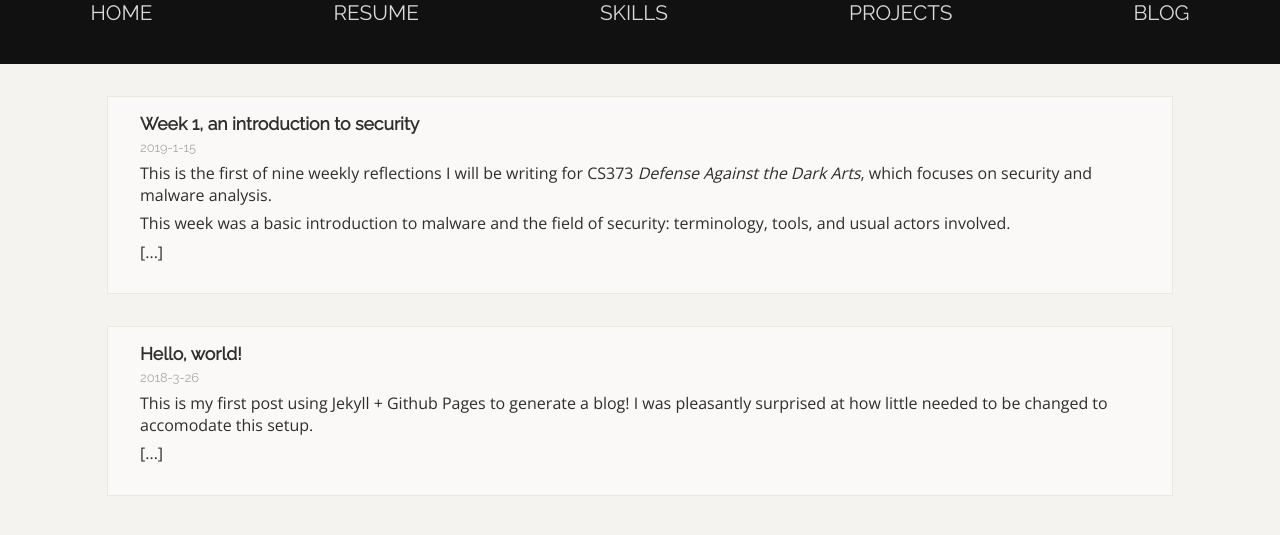
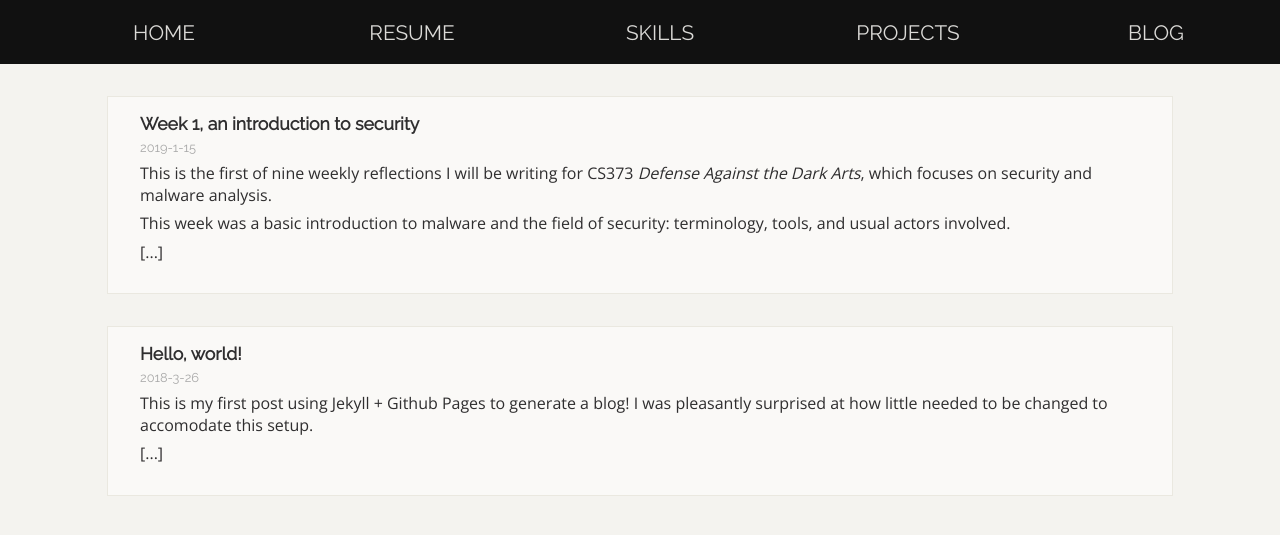
Before and after one commit to jessemckenna/jessemckenna.github.io, a Jekyll site: the page built from blog.md, in a window 1280 px wide. Shown: the top 535 px of the page. Built offline with Jekyll 4.4.1, drawn with Linux system fonts in a browser that asks for light colours.

Commit message:
Fix nav-bar vertical spacing to match updated UL CSS

```diff
--- a/_layouts/default.html
+++ b/_layouts/default.html
@@ -9,7 +9,7 @@
 </head>
 <body>
 <div id="nav-bar">
-	<ul id="nav-list">
+	<ul>
 		<li><a class="nav-link" href="/index.html">HOME</a></li>
 		<li><a class="nav-link" href="/resume.html">RESUME</a></li>
 		<li><a class="nav-link" href="/skills.html">SKILLS</a></li>
--- a/assets/css/main.css
+++ b/assets/css/main.css
@@ -59,6 +59,9 @@ hr {
 	right: 0px;
 	height: 4rem;
 	background-color: #111111;
+	display: flex;
+	align-items: center;
+	justify-content: space-around;
 }
 
 #nav-bar * {
@@ -69,6 +72,8 @@ hr {
 	color: #DBDAD7;
 	font-family: 'Raleway', sans-serif;
 	font-size: 1.3rem;
+	width: 100%;
+	margin-bottom: 0px;
 }
 
 #nav-spacer {
@@ -79,11 +84,6 @@ hr {
 
 #nav-bar a:hover {
 	color: #FFFFFF;
-}
-
-#nav-list {
-	padding: 0;
-	list-style: none;
 }
 
 #intro-wrapper {
```
Also changed, not shown: 7 other files.
